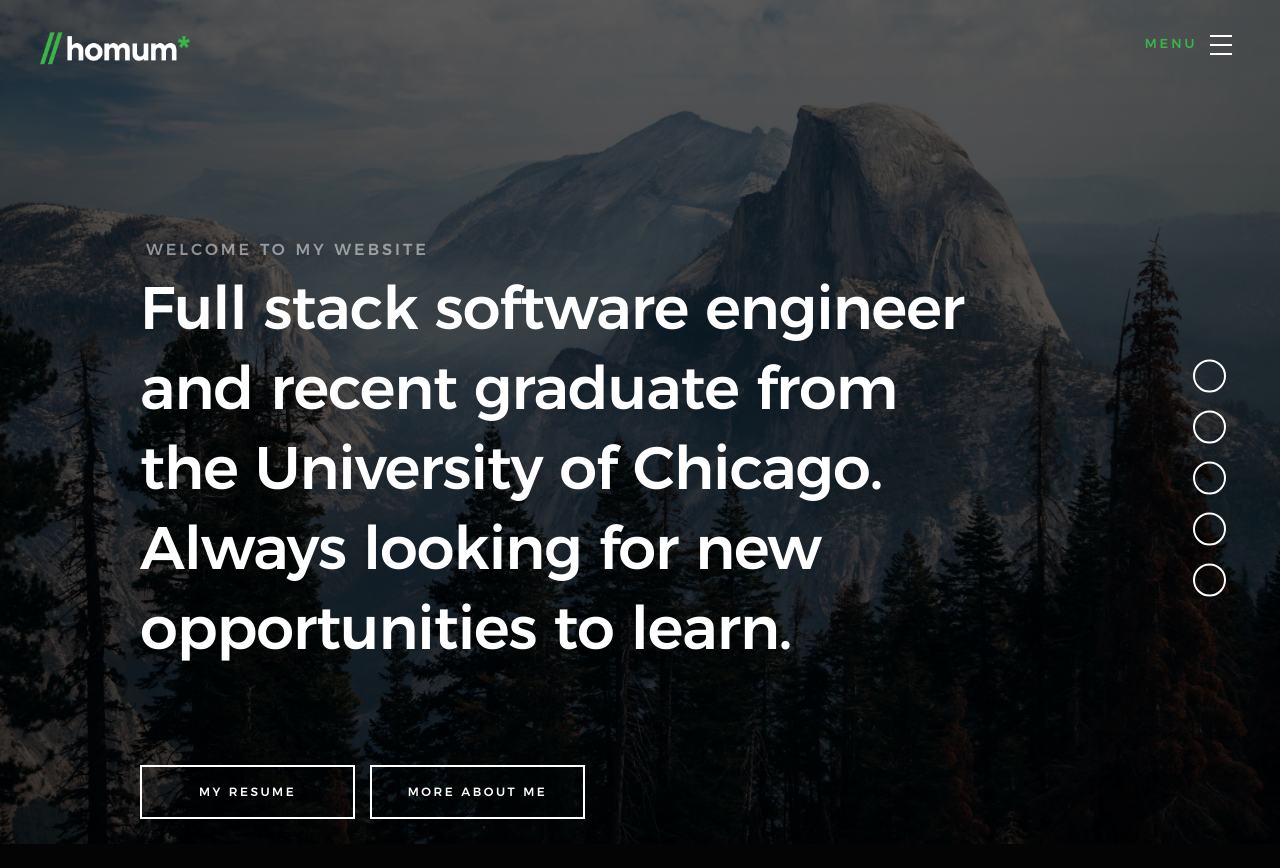
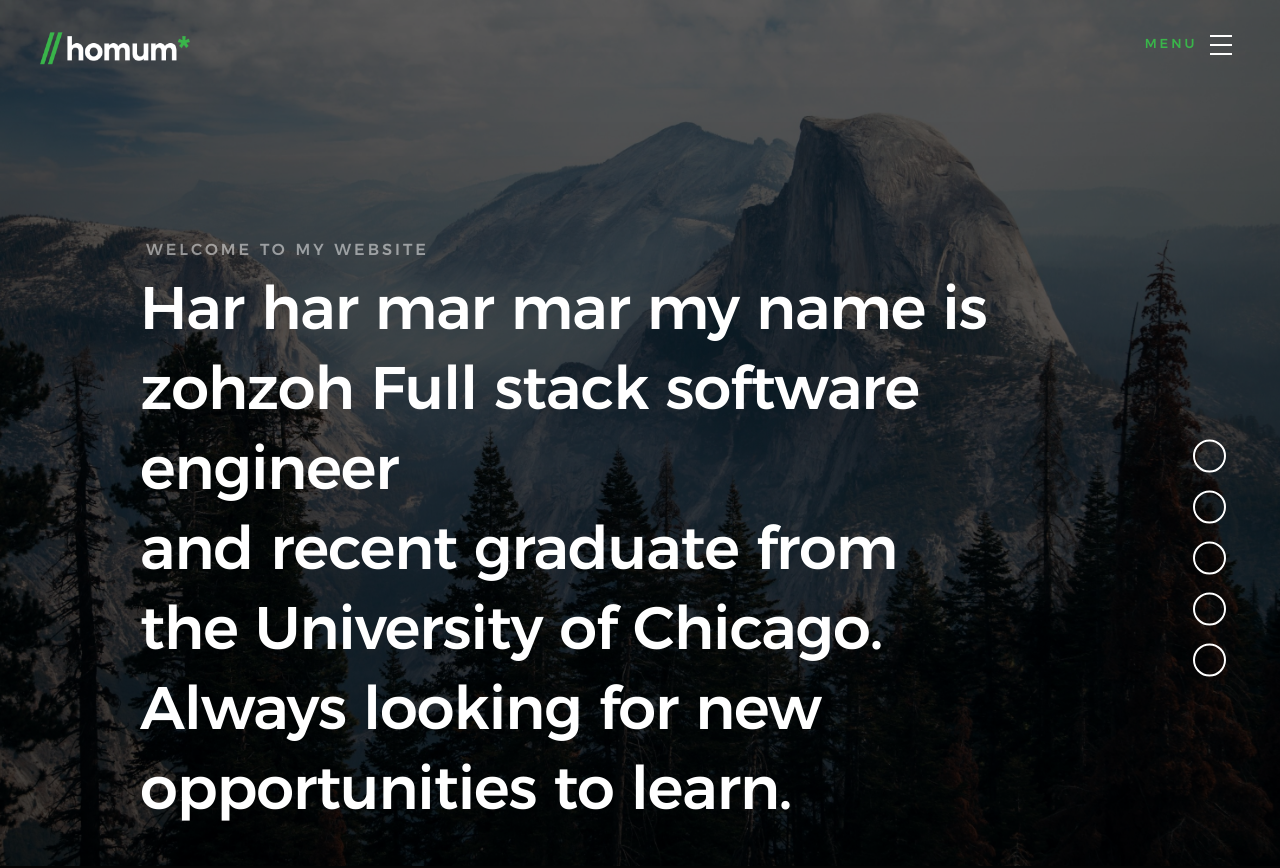
Before and after one commit to hahsan95/portfolio-website, a React (Create React App) app: page / in a window 1280 px wide. Shown: the top 868 px of the page. Built offline with nearby package versions, Linux system fonts and the light colour scheme; some icons are missing.

Commit message:
testing stuff for zohair

```diff
--- a/src/components/Home/Home.js
+++ b/src/components/Home/Home.js
@@ -13,6 +13,7 @@ export default class Home extends Component
             <div className="home-content__text">
               <h3>Welcome to my website</h3>
               <h1>
+              Har har mar mar my name is zohzoh
               Full stack software engineer <br />
               and recent graduate from <br />
               the University of Chicago. <br />
```
Also changed, not shown: 8 other files (tests, documents, lock files or other folders).
